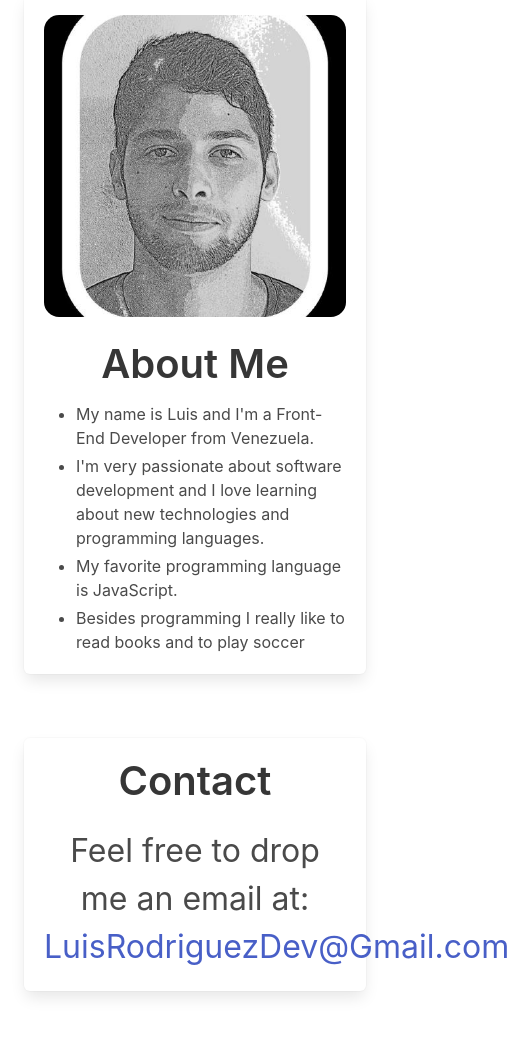
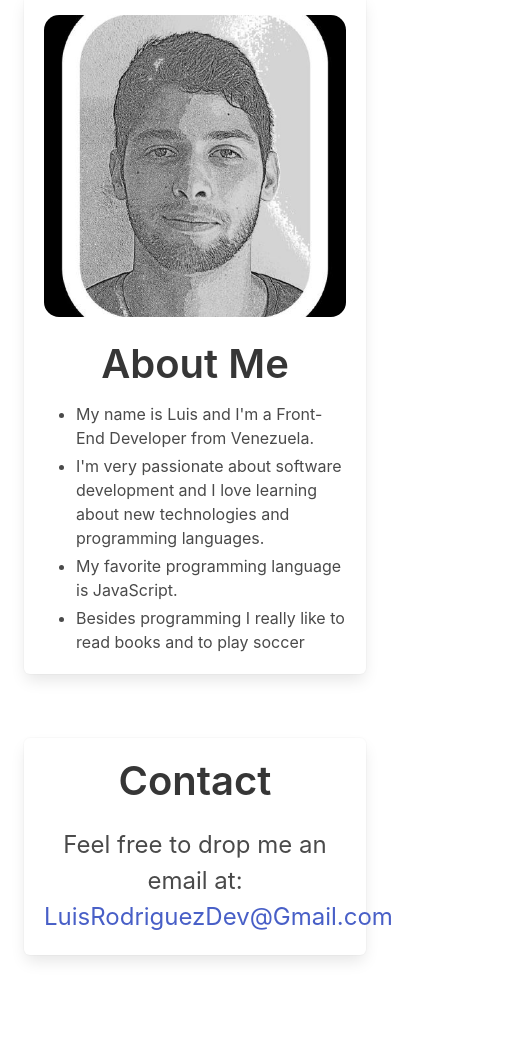
Before and after one commit to LRodriguezDev/LRodriguezDev.github.io, a plain HTML site: page index.html in a window 390 px wide. Shown: the part 7745-8784 px from the top of the page, 509 px wide, since content can reach past the window. After the commit the page ends 8748 px from the top, so only its background shows below. Drawn offline with nearby package versions, Linux system fonts and the light colour scheme.

Commit message:
Make contact text responsive

```diff
--- a/index.html
+++ b/index.html
@@ -646,7 +646,7 @@
 						Contact
 					</h2>
 					<br>
-					<h3 class="sub-title has-text-centered is-size-3">
+					<h3 class="sub-title has-text-centered is-size-3-desktop is-size-4-touch">
 						Feel free to drop me an email at:
 						<a href="mailto:LuisRodriguezDev@Gmail.com">LuisRodriguezDev@Gmail.com</a>
 					</h3>
```
